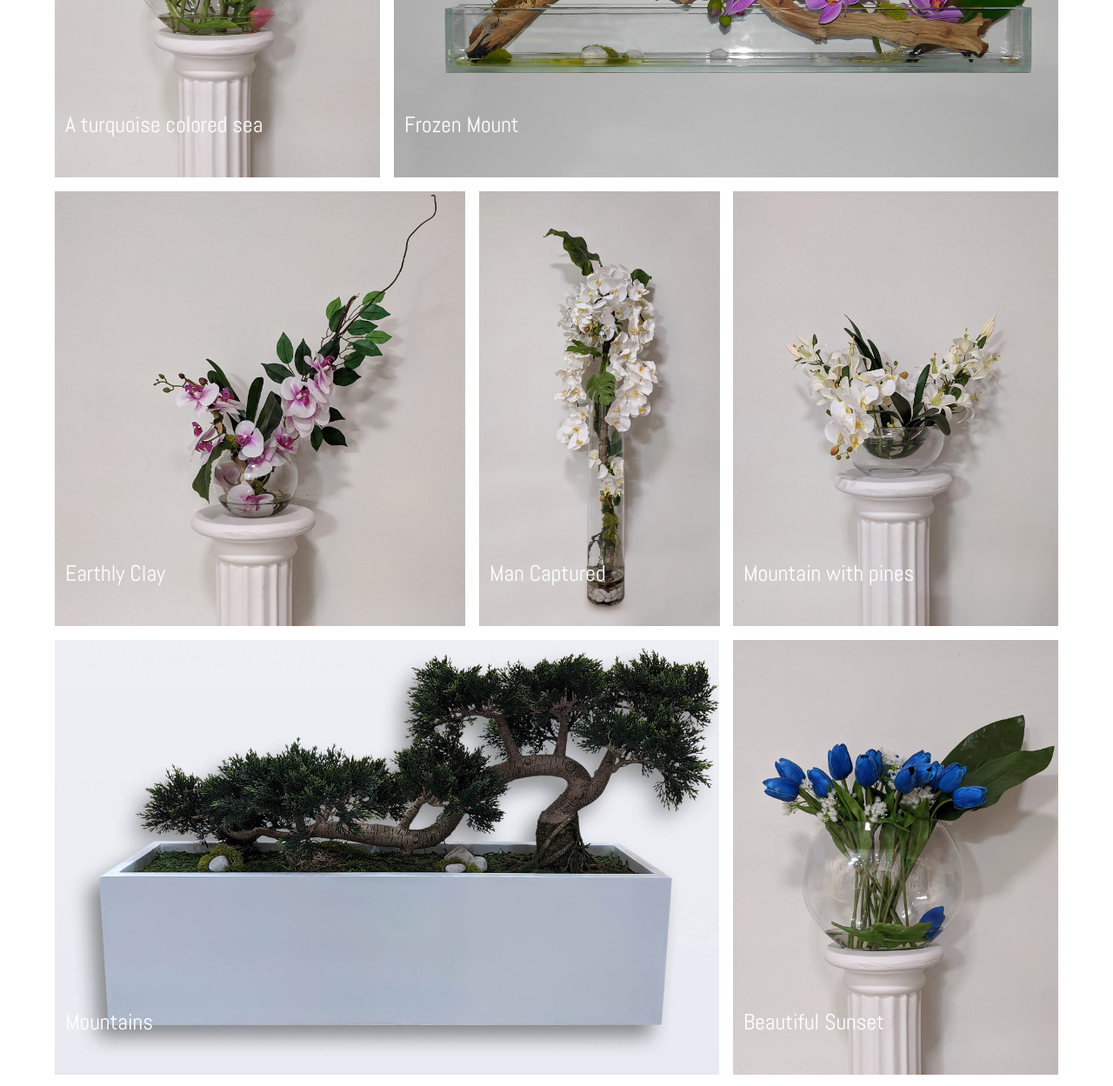
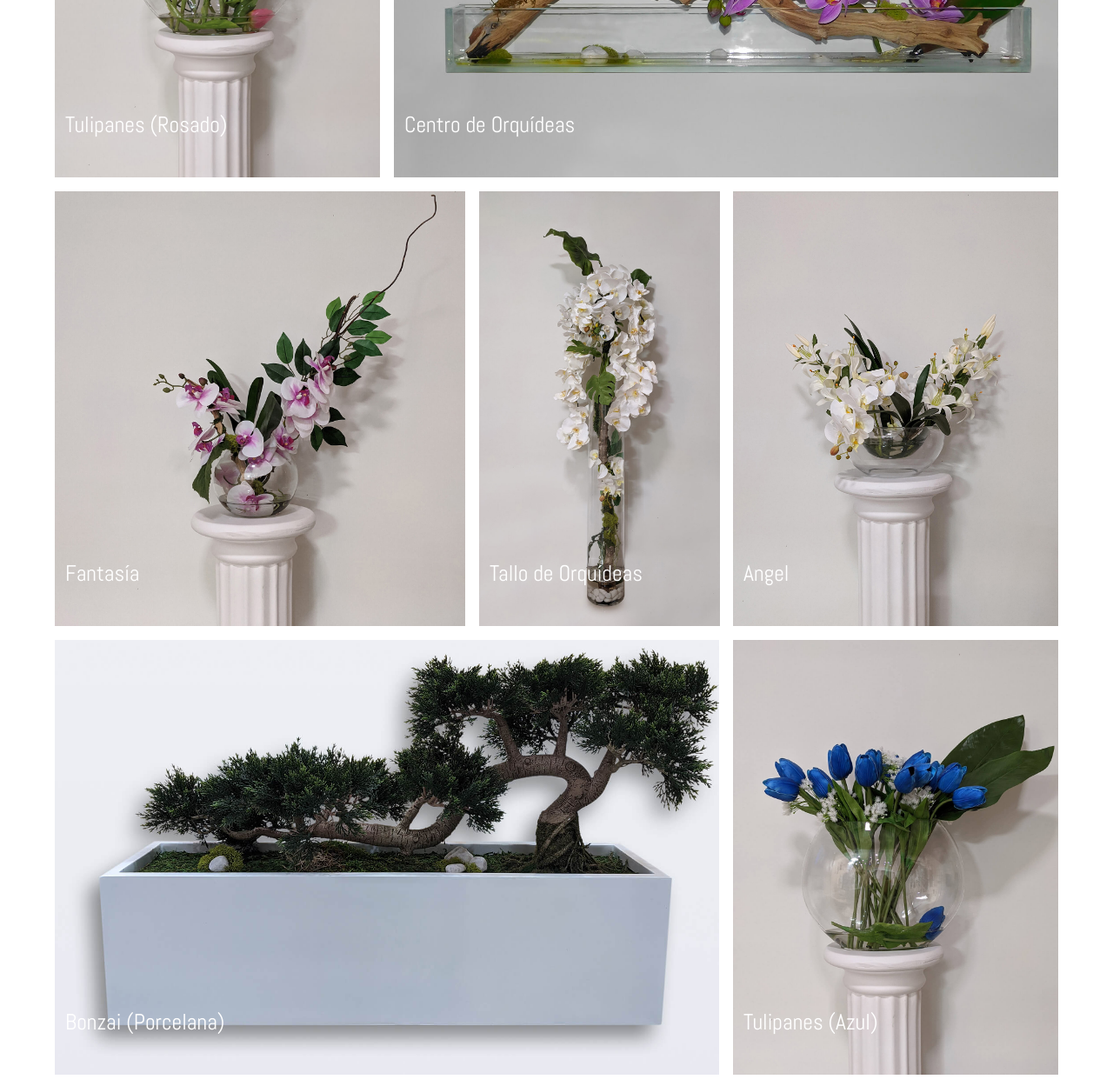
Before and after one commit to samuelg2018/Flower_Fest, a website: page index.html in a window 1280 px wide. Shown: the part 700-1949 px from the top of the page at 87% size. Drawn offline with Linux system fonts and the light colour scheme; files whose address does not match are found by name.

Commit message:
Names Update

```diff
--- a/index.html
+++ b/index.html
@@ -49,14 +49,14 @@
         <div class="col-md-4 probootstrap-animate" data-animate-effect="fadeIn">
           <a href="details/1.html" class="img-bg" style="background-image: url(img/flower_1.jpg);">
             <div class="probootstrap-photo-details">
-              <h2 class="mb40">A turquoise colored sea</h2>
+              <h2 class="mb40">Tulipanes (Rosado)</h2>
             </div>
           </a>
         </div>
         <div class="col-md-8 probootstrap-animate" data-animate-effect="fadeIn">
           <a href="details/2.html" class="img-bg" style="background-image: url(img/flower_8.jpg);">
             <div class="probootstrap-photo-details">
-              <h2 class="mb40">Frozen Mount</h2>
+              <h2 class="mb40">Centro de Orquídeas</h2>
             </div>
           </a>
         </div>
@@ -66,21 +66,21 @@
         <div class="col-md-5 probootstrap-animate" data-animate-effect="fadeIn">
           <a href="details/3.html" class="img-bg" style="background-image: url(img/flower_3.jpg);">
             <div class="probootstrap-photo-details">
-              <h2 class="mb40">Earthly Clay</h2>
+              <h2 class="mb40">Fantasía</h2>
             </div>
           </a>
         </div>
         <div class="col-md-3 probootstrap-animate" data-animate-effect="fadeIn">
           <a href="details/4.html" class="img-bg" style="background-image: url(img/flower_7.jpg);">
             <div class="probootstrap-photo-details">
-              <h2 class="mb40">Man Captured</h2>
+              <h2 class="mb40">Tallo de Orquídeas</h2>
             </div>
           </a>
         </div>
         <div class="col-md-4 probootstrap-animate" data-animate-effect="fadeIn">
           <a href="details/5.html" class="img-bg" style="background-image: url(img/flower_6.jpg);">
             <div class="probootstrap-photo-details">
-              <h2 class="mb40">Mountain with pines</h2>
+              <h2 class="mb40">Angel</h2>
             </div>
           </a>
         </div>
@@ -90,14 +90,14 @@
         <div class="col-md-8 probootstrap-animate" data-animate-effect="fadeIn">
           <a href="details/6.html" class="img-bg" style="background-image: url(img/flower_9.jpg);">
             <div class="probootstrap-photo-details">
-              <h2 class="mb40">Mountains</h2>
+              <h2 class="mb40">Bonzai (Porcelana)</h2>
             </div>
           </a>
         </div>
         <div class="col-md-4 probootstrap-animate" data-animate-effect="fadeIn">
           <a href="details/7.html" class="img-bg" style="background-image: url(img/flower_4.jpg);">
             <div class="probootstrap-photo-details">
-              <h2 class="mb40">Beautiful Sunset</h2>
+              <h2 class="mb40">Tulipanes (Azul)</h2>
             </div>
           </a>
         </div>
@@ -108,7 +108,7 @@
         <div class="col-md-6 probootstrap-animate" data-animate-effect="fadeIn">
           <a href="details/8.html" class="img-bg" style="background-image: url(img/flower_2.jpg);">
             <div class="probootstrap-photo-details">
-              <h2 class="mb40">Mountains</h2>
+              <h2 class="mb40">Esplendor</h2>
             </div>
           </a>
         </div>
@@ -116,7 +116,7 @@
         <div class="col-md-5 probootstrap-animate" data-animate-effect="fadeIn">
           <a href="details/9.html" class="img-bg" style="background-image: url(img/flower_10.jpg);">
             <div class="probootstrap-photo-details">
-              <h2 class="mb40">Mountains</h2>
+              <h2 class="mb40">Bonzai (Madera)</h2>
             </div>
           </a>
         </div>
```
